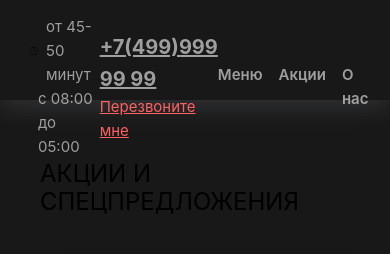
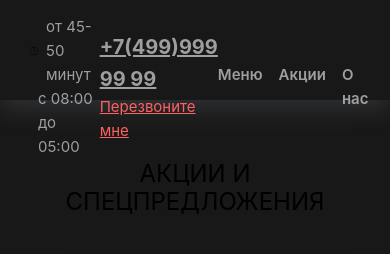
Before and after one commit to At0m234/Pizza, a Vue app: page /discounts in a window 390 px wide. Shown: the top 254 px of the page. Built offline with nearby package versions, Linux system fonts and the light colour scheme.

Commit message:
added title styles

```diff
--- a/src/components/Discounts.vue
+++ b/src/components/Discounts.vue
@@ -81,4 +81,10 @@ const discountCards = [
     align-items: center;
   }
 }
+
+@media (max-width: 440px) {
+  .discounts__title {
+    text-align: center;
+  }
+}
 </style>
```
